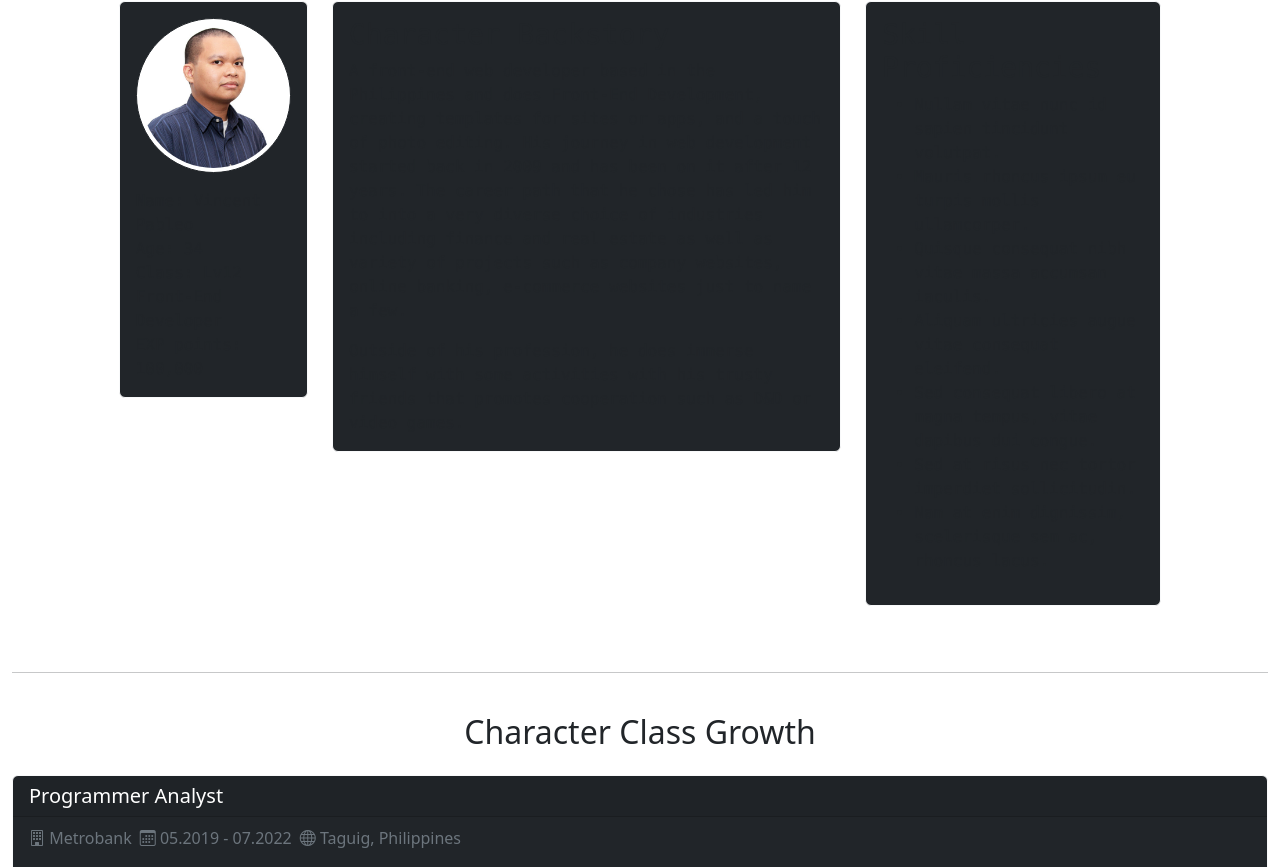
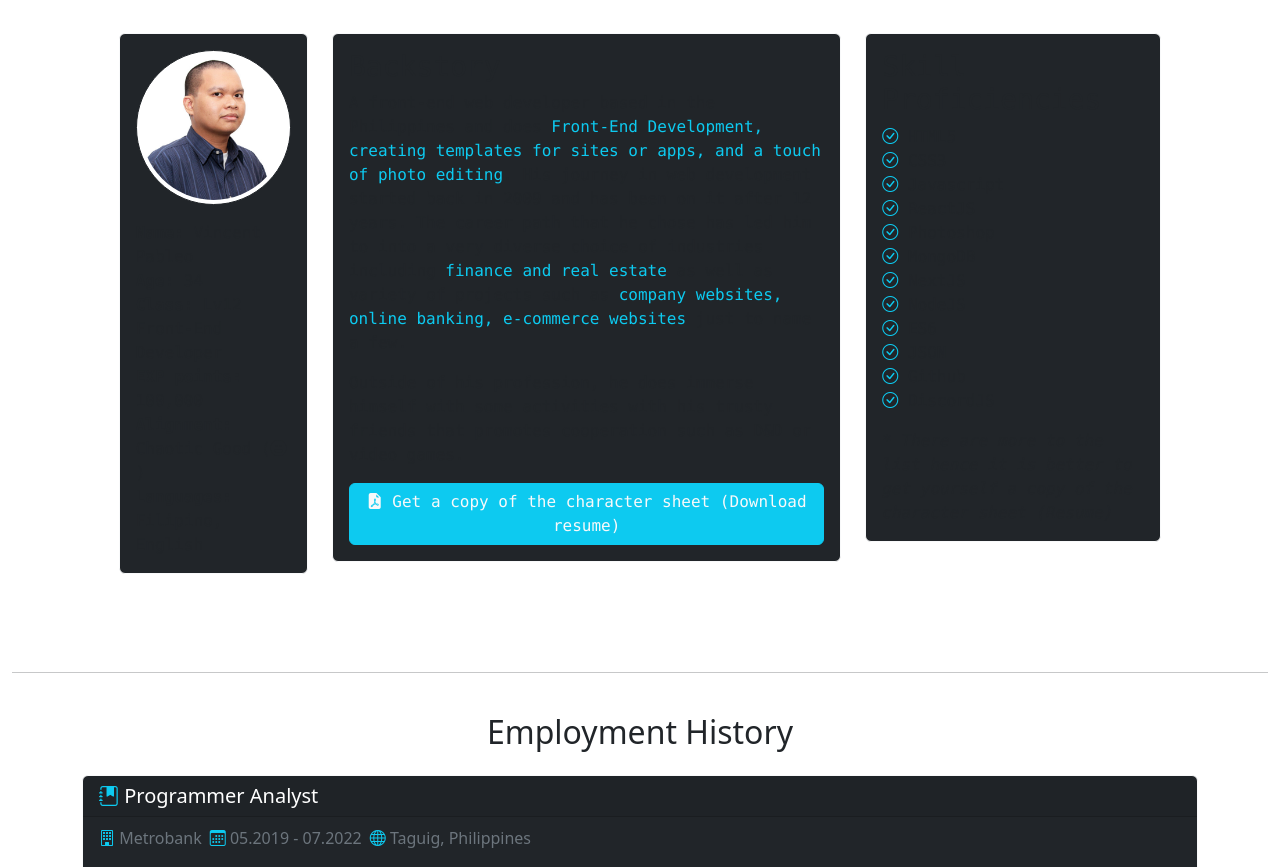
Before and after one commit to hellkite527/portfolio, a Next.js app: page / in a window 1280 px wide. Shown: the part 1033-1900 px from the top of the page. Built offline with nearby package versions, Linux system fonts and the light colour scheme.

Commit message:
finalizes base format

```diff
--- a/components/about.js
+++ b/components/about.js
@@ -4,68 +4,50 @@ import Image from 'react-bootstrap/Image'
 import Row from 'react-bootstrap/Row';
 import Col from 'react-bootstrap/Col';
 import Card from 'react-bootstrap/Card';
+import Button from 'react-bootstrap/Button';
+
+import BioCard from './bio';
+import BackstoryCard from './backstory';
+import SkillCard from './skills';
+
+import { personalData } from '../data/data'
 
 class About extends React.Component {
   render() {
+    const dateOfBirth = personalData.dateOfBirth
+    const skills = personalData.skills
+
+    const getAge = (dateString) => {
+      var today = new Date();
+      var birthDate = new Date(dateString);
+      var age = today.getFullYear() - birthDate.getFullYear();
+      var m = today.getMonth() - birthDate.getMonth();
+      if (m < 0 || (m === 0 && today.getDate() < birthDate.getDate())) {
+          age--;
+      }
+      return age
+    }
+
     return (
       <>
         <Row>
           <Col style={{ minHeight: '100vh' }} className="d-flex align-items-center font-monospace">
             <div>
               <Row>
-                <Col xs={12} className="text-center mb-5">
+                <Col xs={12} className="text-center mb-3 mb-md-5">
                   <h2>Character Profile</h2>
                 </Col>
-                <Col xs={{span: 10, offset: 1}} md={{span: 2, offset: 1}}>
-                  <Card bg='dark' border="light">
-                    <Card.Body>
-                      <Image className="rounded-circle img-thumbnail mb-3 border border-dark" src='/vincent-pableo.jpg' />
-                      <Card.Text>
-                        Name: Vincent Pableo
-                        <br />
-                        Age: 34
-                        <br />
-                        Class: Lv12 Front-End Developer
-                        <br />
-                        EXP points: 100,000
-                      </Card.Text>
-                    </Card.Body>
-                  </Card>
-                </Col>
-                <Col xs={{span: 10, offset: 1}} md={{span: 5, offset: 0}}>
-                  <Card bg='dark' border="light">
-                    <Card.Body>
-                      <h3>Character Backstory</h3>
-                      <Card.Text>
-                        A front-end web developer based in the Philippines and does Front-End Development, creating templates for sites or apps, and a touch of photo editing. His journey in web development started back in 2009 and has been on it after 12 years. The career path that he chose has led him to into a very diverse choice of industries including finance and real estate as well as variety of projects such as company websites, online banking, e-commerce websites just to name a few.
-                      </Card.Text>
-                      <Card.Text>
-                        Outside of his profession, he does immerse himself with some activities with his trusty friends that promotes cooperation such as D&amp;D or video games.
-                      </Card.Text>
-                    </Card.Body>
-                  </Card>
-                </Col>
-                <Col xs={{span: 10, offset: 1}} md={{ span: 3, offset: 0 }}>
-                  <Card bg='dark' border="light">
-                    <Card.Body>
-                      <h3>Skill Proficiencies</h3>
-                      <ul>
-                        <li>Nullam vitae nunc id sapien tincidunt volutpat.</li>
-                        <li>Mauris rhoncus ipsum eu turpis mollis ullamcorper.</li>
-                        <li>Quisque consequat nibh vitae massa accumsan iaculis.</li>
-                        <li>Aliquam ultricies augue vitae consequat eleifend.</li>
-                        <li>Sed consequat libero at magna tempus, vitae dapibus dui congue.</li>
-                        <li>Sed at risus nec tortor imperdiet sollicitudin.</li>
-                        <li>Nam at enim dignissim, scelerisque sem ac, rhoncus lacus.</li>
-                      </ul>
-                    </Card.Body>
-                  </Card>
-                </Col>
+
+                <BioCard dateOfBirth={dateOfBirth} />
+
+                <BackstoryCard />
+
+                <SkillCard skills={skills} />
+
               </Row>
             </div>
           </Col>
         </Row>
-
       </>
     )
   }
--- /dev/null
+++ b/components/backstory.js
@@ -0,0 +1,24 @@
+import Col from 'react-bootstrap/Col';
+import Card from 'react-bootstrap/Card';
+import Button from 'react-bootstrap/Button';
+
+export default function BackstoryCard() {
+  return (
+    <Col xs={12} md={{span: 5, offset: 0}} className='mb-3 mb-md-0'>
+      <Card bg='dark' border="light">
+        <Card.Body>
+          <h3>Backstory</h3>
+          <Card.Text>
+            A front-end web developer based in the Philippines and does <span className='text-info'>Front-End Development, creating templates for sites or apps, and a touch of photo editing</span>. His journey in web development started back in 2009 and has been on it after 12 years. The career path that he chose has led him to into a very diverse choice of industries including <span className='text-info'>finance and real estate</span> as well as variety of projects such as <span className='text-info'>company websites, online banking, e-commerce websites</span> just to name a few.
+          </Card.Text>
+          <Card.Text>
+            Outside of his profession, he does immerse himself with some activities with his trusty friends that promotes cooperation such as D&amp;D or video games.
+          </Card.Text>
+          <div className='d-grid gap-2'>
+            <Button variant="info" className='text-light'><i className="bi bi-file-earmark-pdf-fill"></i> Get a copy of the character sheet (Download resume)</Button>
+          </div>
+        </Card.Body>
+      </Card>
+    </Col>
+  );
+}
--- a/components/banner.js
+++ b/components/banner.js
@@ -10,7 +10,7 @@ export default function Banner({socialMedia}) {
           <Col>
             <div className="mb-5">
               <h1 className="text-uppercase">
-                <b>Greetings!</b> My name is Vincent Pableo<br />and I'm a front-end web developer
+                <b className="text-info">Greetings!</b> My name is Vincent Pableo<br />and I'm a front-end web developer
               </h1>
               <p className='fw-lighter fst-italic'>and also a geek and a nerd</p>
             </div>
--- /dev/null
+++ b/components/bio.js
@@ -0,0 +1,39 @@
+import Image from 'react-bootstrap/Image'
+import Col from 'react-bootstrap/Col';
+import Card from 'react-bootstrap/Card';
+
+export default function BioCard({dateOfBirth}) {
+  const getAge = (dateString) => {
+    var today = new Date();
+    var birthDate = new Date(dateString);
+    var age = today.getFullYear() - birthDate.getFullYear();
+    var m = today.getMonth() - birthDate.getMonth();
+    if (m < 0 || (m === 0 && today.getDate() < birthDate.getDate())) {
+        age--;
+    }
+    return age
+  }
+
+  return (
+    <Col xs={12} md={{span: 2, offset: 1}} className='mb-3 mb-md-0'>
+      <Card bg='dark' border="light">
+        <Card.Body>
+          <Image className="rounded-circle img-thumbnail mb-3 border border-dark" src='/vincent-pableo.jpg' />
+          <Card.Text>
+            <b>Name:</b> Vincent Pableo
+            <br />
+            <b>Age:</b> { getAge(dateOfBirth) }
+            <br />
+            <b>Class:</b> Lv12 Front-End Developer
+            <br />
+            <b>EXP points:</b> 100,000
+            <br />
+            <b>Alignment:</b> Chaotic Good (<i className="bi bi-emoji-laughing-fill"></i>)
+            <br />
+            <b>Languages:</b> Filipino, English
+          </Card.Text>
+        </Card.Body>
+      </Card>
+    </Col>
+  )
+}
--- a/components/navbar.js
+++ b/components/navbar.js
@@ -10,7 +10,9 @@ export default function MainNavigation({navigation}) {
         <Navbar.Collapse id="basic-navbar-nav">
           <Nav className="me-auto">
             {
-              navigation.map(nav => <Nav.Link href={`#${nav}`} key={`nav-${nav}`}>{nav}</Nav.Link>)
+              navigation.map(nav =>
+                <Nav.Link href={`#${nav}`} key={`nav-${nav}`}>{nav}</Nav.Link>
+              )
             }
           </Nav>
         </Navbar.Collapse>
--- /dev/null
+++ b/components/skills.js
@@ -0,0 +1,22 @@
+import Col from 'react-bootstrap/Col';
+import Card from 'react-bootstrap/Card';
+
+export default function SkillCard({skills}) {
+  return (
+    <Col xs={12} md={{ span: 3, offset: 0 }}>
+      <Card bg='dark' border="light">
+        <Card.Body>
+          <h3>Skill Proficiencies</h3>
+          <Card.Text>
+            {
+              skills.map(skill => <><i className="bi bi-check-circle text-info"></i> {skill} <br/> </> )
+            }
+          </Card.Text>
+          <Card.Text>
+            <i>* There are more to the list hence it is better to get yourself a copy of the character sheet (Resume)</i>
+          </Card.Text>
+        </Card.Body>
+      </Card>
+    </Col>
+  );
+}
--- a/components/workexp.js
+++ b/components/workexp.js
@@ -1,28 +1,29 @@
+import Container from 'react-bootstrap/Container'
+import Row from 'react-bootstrap/Row';
+import Col from 'react-bootstrap/Col';
 import Card from 'react-bootstrap/Card';
 import Nav from 'react-bootstrap/Nav';
-import Row from 'react-bootstrap/Row';
-import Col from 'react-bootstrap/Col';
 
 function workCard(exp, index) {
   return (
     <Card className='mb-3' bg='dark' text='white' key={`${index}-${exp.jobTitle}`} border="light">
       <Card.Header>
         <Card.Title className="mb-0">
-          {exp.jobTitle}
+          <i className="bi bi-journal-bookmark-fill text-info"></i> {exp.jobTitle}
         </Card.Title>
       </Card.Header>
       <Card.Body>
         <Card.Subtitle className="mb-2 text-muted">
           <Nav className="flex-column flex-md-row">
             <Nav.Item className='me-2 mb-2'>
-              <i className="bi bi-building"></i> {exp.employer}
+              <i className="bi bi-building text-info"></i> {exp.employer}
             </Nav.Item>
             <Nav.Item className='me-2 mb-2'>
-              <i className="bi bi-calendar3"></i> {exp.workPeriod.from} - {exp.workPeriod.till}
+              <i className="bi bi-calendar3 text-info"></i> {exp.workPeriod.from} - {exp.workPeriod.till}
             </Nav.Item>
             {
               exp.location.city != '' && exp.location.country != '' && <Nav.Item>
-                <i className="bi bi-globe"></i> {exp.location.city}, {exp.location.country}
+                <i className="bi bi-globe text-info"></i> {exp.location.city}, {exp.location.country}
               </Nav.Item>
             }
           </Nav>
@@ -39,10 +40,17 @@ export default function Workexp({experiences}) {
   return (
     <Row>
       <Col>
-        <h2 className="text-center my-4">Character Class Growth</h2>
-        {
-          experiences.map((exp, index) => workCard(exp, index) )
-        }
+        <h2 className="text-center my-4">Employment History</h2>
+        <Container>
+          <Row>
+            <Col>
+              {
+                experiences.map((exp, index) => workCard(exp, index) )
+              }
+            </Col>
+          </Row>
+        </Container>
+
       </Col>
     </Row>
   );
--- a/data/data.js
+++ b/data/data.js
@@ -10,6 +10,7 @@ export const personalData = {
     mobile: '+352-691251588',
     email: 'vincent.pableo@gmail.com',
   },
+  skills: ['HTML5', 'CSS3', 'Javascript', 'ReactJS', 'Photoshop', 'MongoDB', 'NextJS', 'NodeJS', 'ES6', 'JSON', 'Github', 'DiscordJS']
 }
 
 export const navigation = ['Home', 'About', 'Experiences', 'Projects']
--- a/pages/index.js
+++ b/pages/index.js
@@ -76,7 +76,7 @@ export const getStaticProps = async () => {
       workExpProps: workExps,
       projListProps: projList,
       socialProps: socialMedia,
-      navigationProps: navigation,
+      navigationProps: navigation
     }
   }
 }
```
Also changed, not shown: components/projects.js (+14 -11 lines).
